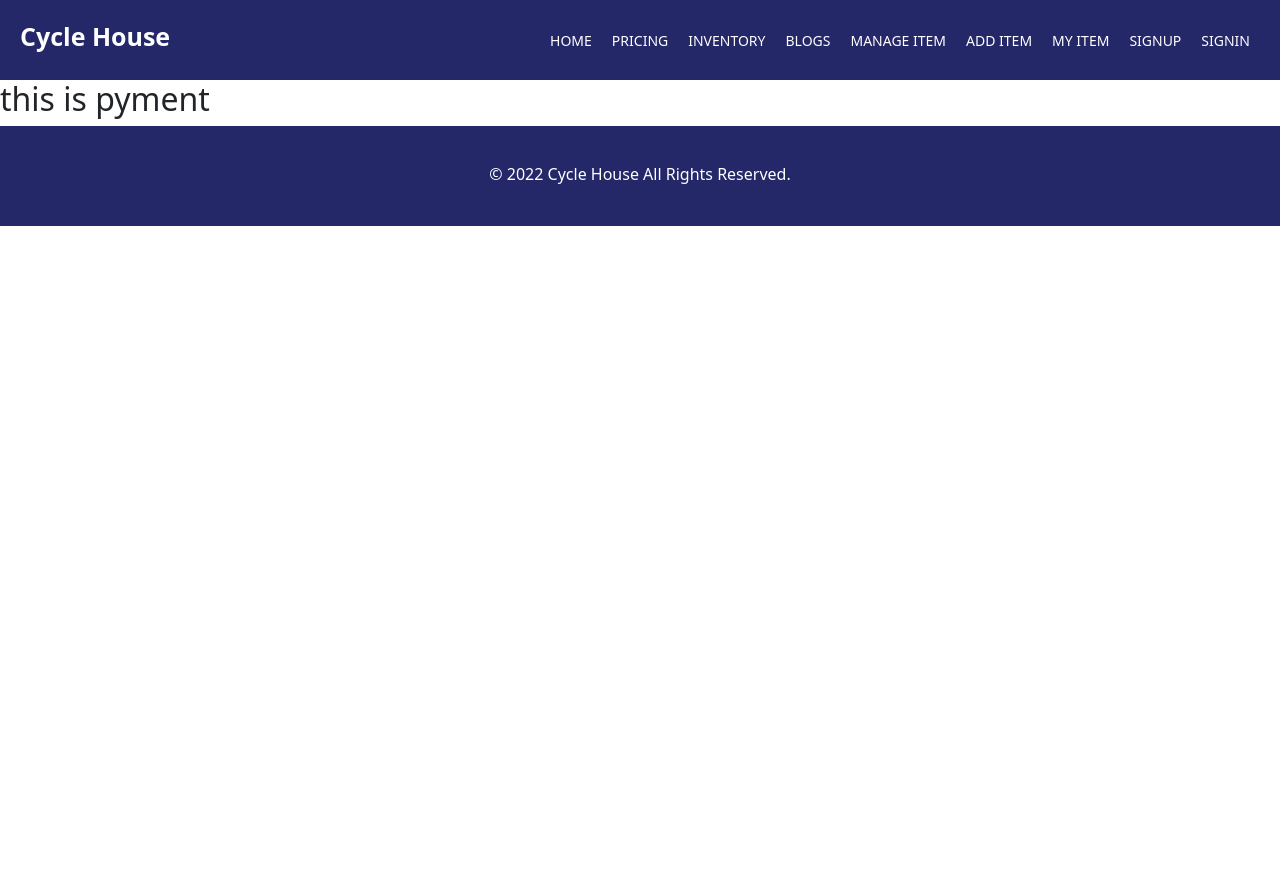
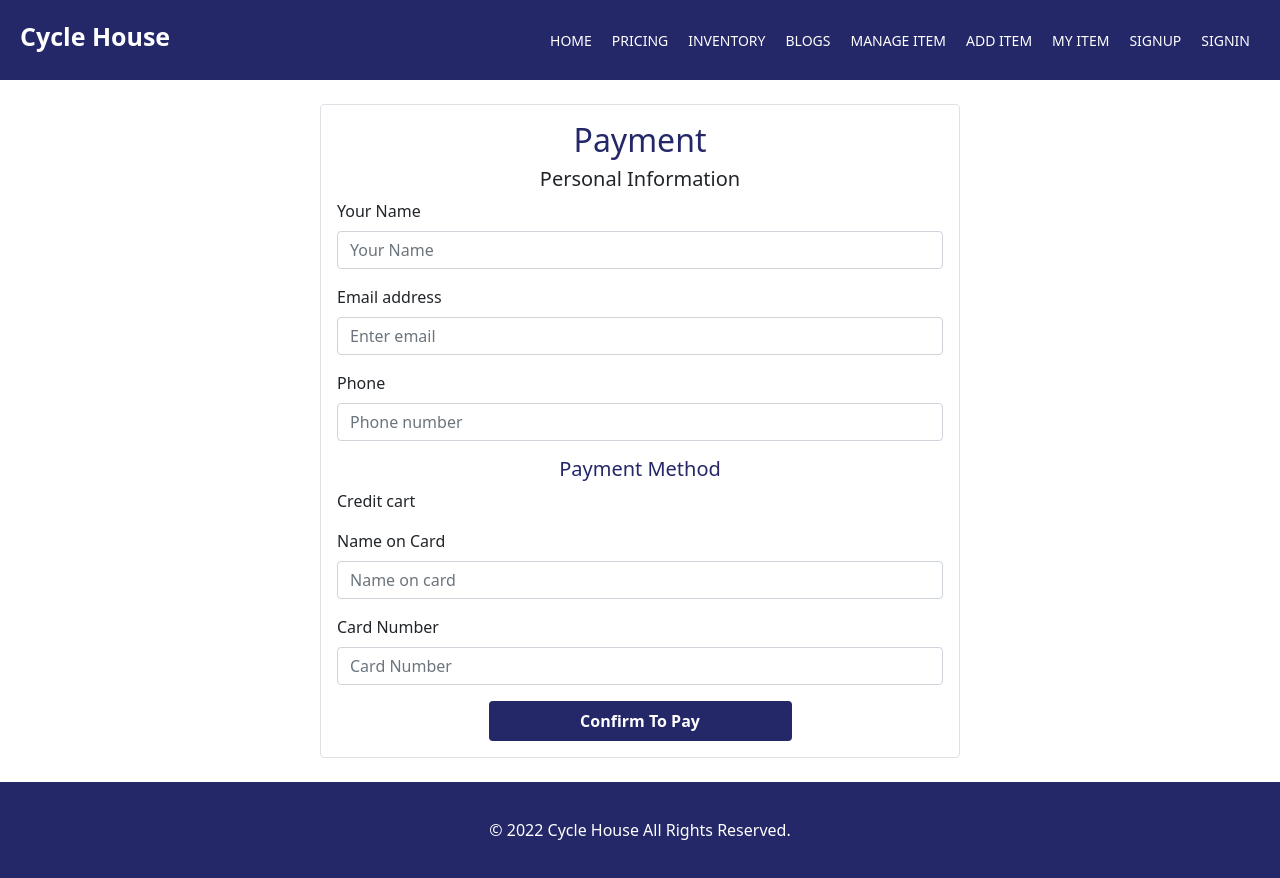
Before and after one commit to Taposhpaul1998/Warehouse-management-client-side, a React (Create React App) app: page /pyment in a window 1280 px wide. Shown: the top 878 px of the page. Before the commit the page ends 800 px from the top, so only its background shows below. Built offline with nearby package versions, Linux system fonts and the light colour scheme.

Commit message:
loeded data id and show data to id

```diff
--- a/src/App.js
+++ b/src/App.js
@@ -24,7 +24,7 @@ function App() {
         <Route path="/manageitems" element={<Manageitem></Manageitem>}></Route>
         <Route path="/addedItem" element={<Additem></Additem>}></Route>
         <Route path="/myitems" element={<Myitem></Myitem>}></Route>
-        <Route path="/inventory" element={<Inventory></Inventory>}></Route>
+        <Route path="/product/:productid" element={<Inventory></Inventory>}></Route>
         <Route path="/pyment" element={<Pyament></Pyament>}></Route>
         <Route path="/signup" element={<Signup></Signup>}></Route>
         <Route path="/signin" element={<Login></Login>}></Route>
--- a/src/pages/Additem/Additem.js
+++ b/src/pages/Additem/Additem.js
@@ -1,17 +1,32 @@
 import React from 'react';
+import { Button, Form } from 'react-bootstrap';
 
 const Additem = () => {
     return (
         <div className='w-50 mx-auto border m-5 p-3 rounded'>
             <h2 style={{ color: '#242768' }} className='text-center mb-4'>Added New Products</h2>
-            <form className='d-flex flex-column'>
-                <input className='mb-2' placeholder='Name' />
-                <input className='mb-2' placeholder='Photo Url' />
-                <textarea className='mb-2' placeholder='Description' />
-                <input className='mb-2' placeholder='Price' type="number" />
-                <input className='mb-2' placeholder='Suplier' type="text" />
-                <input className='submit-btn' value="Add Service" type="submit" />
-            </form>
+            <Form>
+                <Form.Group className="mb-3" controlId="Name">
+                    <Form.Control type="text" placeholder=" Name" required />
+                </Form.Group>
+                <Form.Group className="mb-3" controlId="Photo Url">
+                    <Form.Control type="text" placeholder="Photo Url" required />
+                </Form.Group>
+
+                <Form.Group className="mb-3" controlId="Description">
+                    <Form.Control type="text" placeholder="Description" required />
+                </Form.Group>
+
+                <Form.Group className="mb-3" controlId="Price">
+                    <Form.Control type="number" placeholder="Price" required />
+                </Form.Group>
+                <Form.Group className="mb-3" controlId="Suplier">
+                    <Form.Control type="text" placeholder="Suplier" required />
+                </Form.Group>
+                <Button className='w-50 mx-auto mt-2 d-block submit-btn' variant="primary" type="submit">
+                    Confirm To Pay
+                </Button>
+            </Form>
         </div>
     );
 };
--- a/src/pages/Home/Product/Product.js
+++ b/src/pages/Home/Product/Product.js
@@ -1,10 +1,17 @@
 import React from 'react';
 import { Button, Card } from 'react-bootstrap';
+import { useNavigate } from 'react-router-dom';
 import './Product.css'
 
 const Product = ({ product }) => {
 
-  const { name, img, discripson, price, suplier } = product
+  const { name, img, discripson, price, suplier, _id } = product;
+  const navigate = useNavigate();
+  const handelUpdate = (id) => {
+    console.log(id);
+    navigate(`/product/${id}`)
+  }
+
   return (
     <div id='inventory' className='product-card col-sm-12 col-md-6 col-lg-4 g-4 '>
       <Card style={{ width: '18rem' }}>
@@ -18,7 +25,7 @@ const Product = ({ product }) => {
           </Card.Text>
           <Card.Text> Suplier: {suplier}
           </Card.Text>
-          <Button href="/inventory" className='w-100 update-btn'>Update</Button>
+          <Button onClick={() => handelUpdate(_id)} className='w-100 update-btn'>Update</Button>
         </Card.Body>
       </Card>
     </div>
--- a/src/pages/Home/Products/Products.js
+++ b/src/pages/Home/Products/Products.js
@@ -15,7 +15,7 @@ const Products = () => {
                     <CardGroup className='row'>
                         {
                             newProducts.map(product => <Product
-                                key={product.id}
+                                key={product._id}
                                 product={product}
                             ></Product>)
                         }
--- a/src/pages/Hooks/UsePorducts/useProducts.js
+++ b/src/pages/Hooks/UsePorducts/useProducts.js
@@ -4,7 +4,7 @@ const useProducts = () => {
     const [products, setProducts] = useState([]);
 
     useEffect(() => {
-        fetch('products.json')
+        fetch('http://localhost:5000/products')
             .then(res => res.json())
             .then(data => setProducts(data))
     }, [])
--- a/src/pages/Inventory/Inventory.js
+++ b/src/pages/Inventory/Inventory.js
@@ -1,16 +1,28 @@
-import React from 'react';
+import React, { useEffect, useState } from 'react';
 import { Button, Table } from 'react-bootstrap';
+import { useParams } from 'react-router-dom';
 
 const Inventory = () => {
+    const { productid } = useParams();
+    const [update, setUpdate] = useState([])
+
+    useEffect(() => {
+        fetch(`http://localhost:5000/products/${productid}`)
+            .then(res => res.json())
+            .then(data => setUpdate(data))
+    }, [])
+
     return (
         <div>
+            <h2>product id:{update._id}</h2>
             <Table style={{ width: '80%' }} className=' mx-auto d-black mt-5' striped bordered hover variant="dark">
                 <thead>
                     <tr>
-                        <th>Images</th>
-                        <th>Name</th>
-                        <th>Price</th>
-                        <th>Quantity</th>
+                        <th>{update.img}</th>
+                        <th>{update.name}</th>
+                        <th>{update.price}</th>
+                        <th>{update.discripson}</th>
+                        <th>{update.quantity}</th>
                         <th> <Button href='/inventory' variant="primary">Update Products</Button></th>
 
                     </tr>
--- a/src/pages/ProductTable/Manageitem.js
+++ b/src/pages/ProductTable/Manageitem.js
@@ -23,7 +23,7 @@ const Manageitem = () => {
                     {
                         products.map(product => (
                             <tr>
-                                <td>{product.id}</td>
+                                <td>{product._id}</td>
                                 <td><img style={{ width: "120px" }} src={product.img} alt="" /></td>
                                 <td>{product.name}</td>
                                 <td>{product.price}</td>
@@ -42,7 +42,7 @@ const Manageitem = () => {
                 </tbody>
             </Table>
             <div style={{ width: '300px' }} className='mx-auto d-black'>
-                <Button href="/myitems" className='submit-btn m-4 w-100'>Add New Item</Button>
+                <Button href="/addedItem" className='submit-btn m-4 w-100'>Add New Item</Button>
             </div>
         </div>
     );
--- a/src/pages/Pyament/Pyament.js
+++ b/src/pages/Pyament/Pyament.js
@@ -1,9 +1,46 @@
 import React from 'react';
+import { Button, Form } from 'react-bootstrap';
 
 const Pyament = () => {
+    const hendelConfirm = () => {
+        alert('Thanks to Confirm')
+    }
     return (
-        <div>
-            <h2>this is pyment</h2>
+        <div className='w-50 mx-auto border rounded m-4 p-3'>
+            <h2 style={{ color: '#242768' }} className='text-center'> Payment </h2>
+            <Form>
+                <h5 className='text-center'>Personal Information</h5>
+                <Form.Group className="mb-3" controlId="formBasicEmail">
+                    <Form.Label>Your Name</Form.Label>
+                    <Form.Control type="name" placeholder="Your Name" required />
+                </Form.Group>
+                <Form.Group className="mb-3" controlId="formBasicEmail">
+                    <Form.Label>Email address</Form.Label>
+                    <Form.Control type="email" placeholder="Enter email" required />
+                </Form.Group>
+
+                <Form.Group className="mb-3" controlId="formBasicPassword">
+                    <Form.Label>Phone</Form.Label>
+                    <Form.Control type="password" placeholder="Phone number" required />
+                </Form.Group>
+
+                <div className='emty'></div>
+
+                <h5 style={{ color: '#242768' }} className='text-center'>Payment Method</h5>
+                <p>Credit cart</p>
+                <Form.Group className="mb-3" controlId="formBasicEmail">
+                    <Form.Label>Name on Card</Form.Label>
+                    <Form.Control type="name" placeholder="Name on card" required />
+                </Form.Group>
+                <Form.Group className="mb-3" controlId="formBasicEmail">
+                    <Form.Label>Card Number</Form.Label>
+                    <Form.Control type="email" placeholder="Card Number" required />
+                </Form.Group>
+
+            </Form>
+            <Button onClick={hendelConfirm} className='w-50 mx-auto mt-2 d-block submit-btn' variant="primary" type="submit">
+                Confirm To Pay
+            </Button>
         </div>
     );
 };
```
Also changed, not shown: public/category.json (+20 -4 lines), 1 other file (tests, documents, lock files or other folders).
